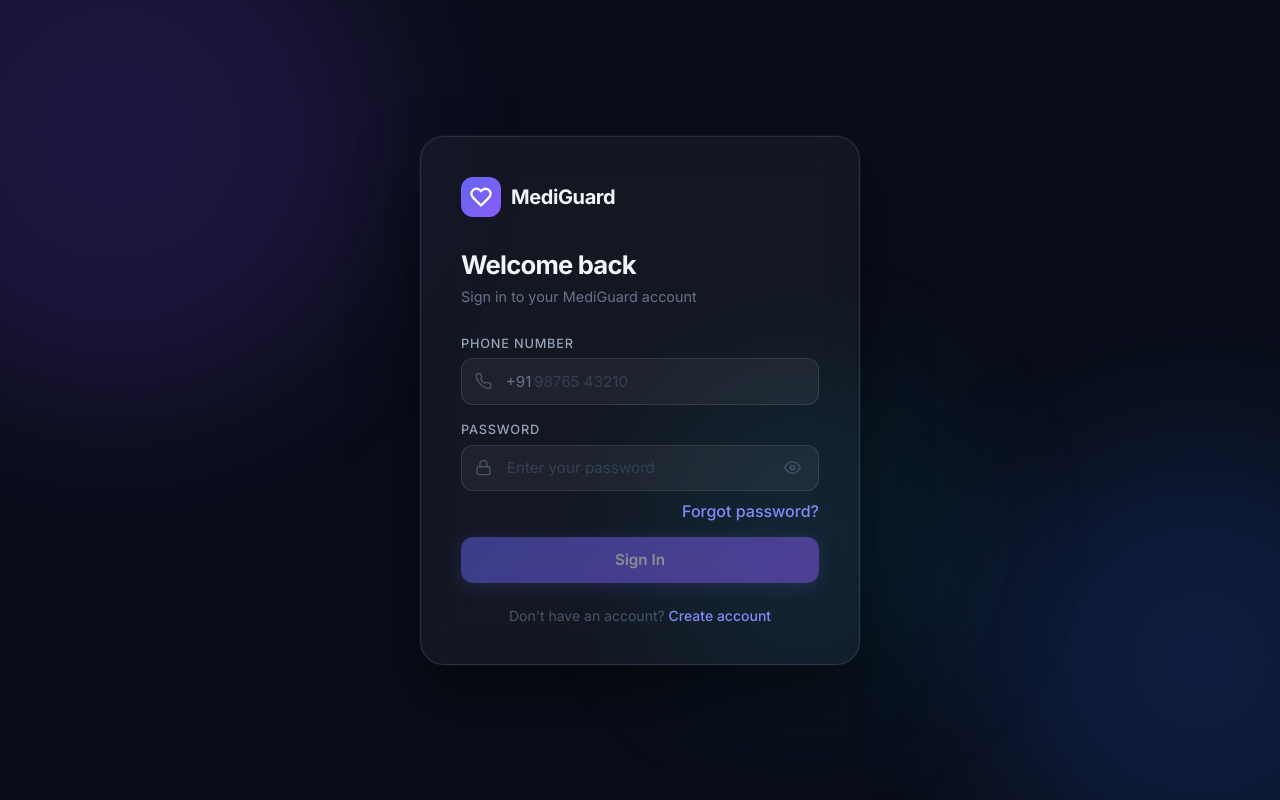
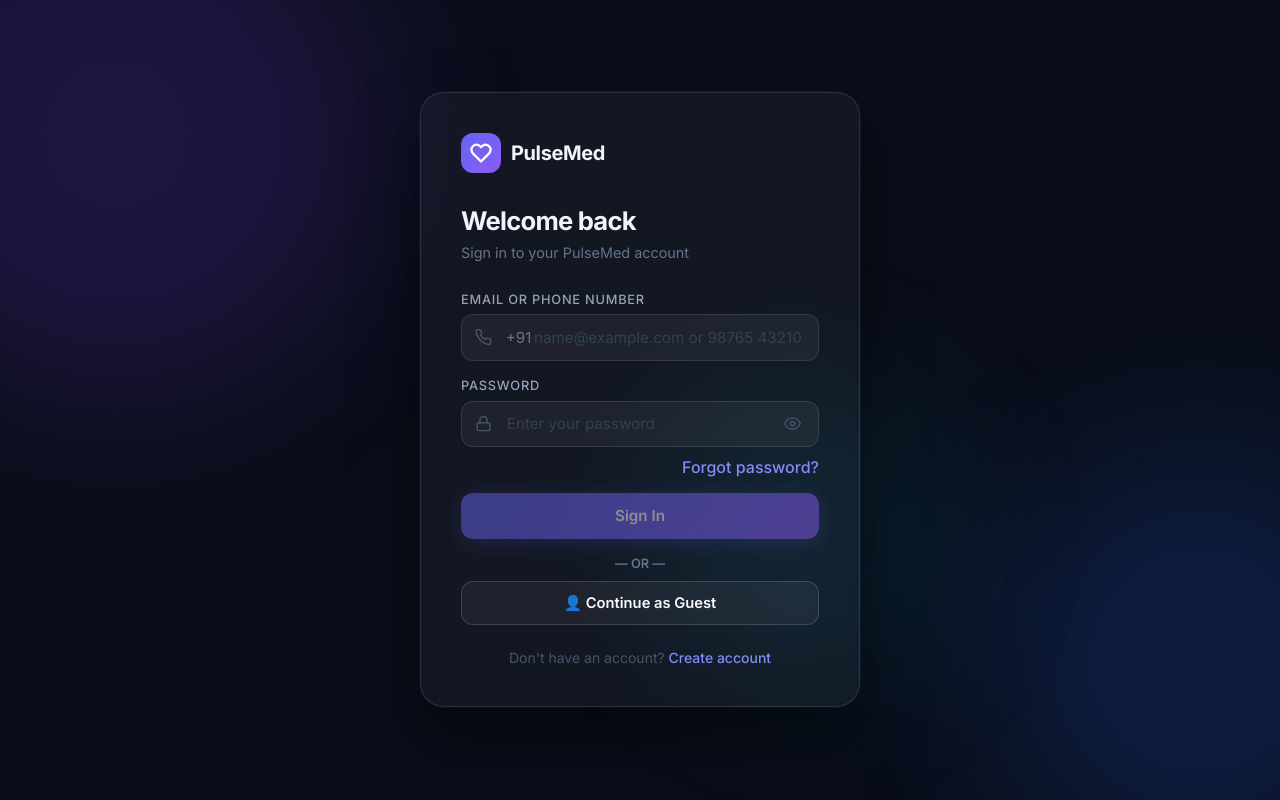
Before and after one commit to its-Sittu/HackInMotion-RICR-HIM-1114, a React (Vite) app: page /auth in a window 1280 px wide. Built offline with nearby package versions, Linux system fonts and the light colour scheme.

Commit message:
Add sleek 40px compact left-aligned action button

```diff
--- a/src/pages/AuthPage.jsx
+++ b/src/pages/AuthPage.jsx
@@ -6,12 +6,32 @@ import '../styles/auth.css'
 // ─── Helpers ──────────────────────────────────────────────────────────────────
 
 const api = async (path, body) => {
+  try {
     const res = await fetch(`/api/auth${path}`, {
       method: 'POST',
       headers: { 'Content-Type': 'application/json' },
       body: JSON.stringify(body)
     })
-  return res.json()
+    const text = await res.text()
+    if (!text || !text.trim()) {
+      return { success: false, message: 'Server returned an empty response. Please try again.' }
+    }
+    try {
+      return JSON.parse(text)
+    } catch {
+      return {
+        success: false,
+        message: res.status >= 500
+          ? 'Server error occurred. Please check backend server.'
+          : `Unexpected server response (${res.status}).`
+      }
+    }
+  } catch (err) {
+    return {
+      success: false,
+      message: err.message || 'Unable to connect to server. Please check your network connection.'
+    }
+  }
 }
 
 const getPasswordStrength = (pw) => {
@@ -37,7 +57,7 @@ function Logo() {
           <path d="M20.84 4.61a5.5 5.5 0 0 0-7.78 0L12 5.67l-1.06-1.06a5.5 5.5 0 0 0-7.78 7.78l1.06 1.06L12 21.23l7.78-7.78 1.06-1.06a5.5 5.5 0 0 0 0-7.78z" />
         </svg>
       </div>
-      <span className="auth-logo-text">MediGuard</span>
+      <span className="auth-logo-text">PulseMed</span>
     </div>
   )
 }
@@ -221,8 +241,9 @@ export default function AuthPage() {
     setSessionToken(''); setError(''); setSuccess('')
   }
 
-  // ── Phone helpers ────────────────────────────────────────
-  const fullPhone = phone.startsWith('+') ? phone : `+91${phone}` // default India prefix
+  // ── Phone / Email helpers ─────────────────────────────────
+  const isEmailInput = phone.includes('@')
+  const fullPhone = isEmailInput ? phone.trim().toLowerCase() : (phone.startsWith('+') ? phone : `+91${phone}`)
 
   // ──────────────────────────────────────────────────────────
   // SIGNUP FLOW: step 0=phone, 1=otp, 2=password, 3=done
@@ -230,32 +251,47 @@ export default function AuthPage() {
 
   const sendSignupOtp = async () => {
     setLoading(true); setError(''); setSuccess('')
+    try {
       const data = await api('/send-otp', { phone: fullPhone, purpose: 'signup' })
-    setLoading(false)
       if (!data.success) return setError(data.message)
-    setSuccess('OTP sent! Check your phone (dev: see server console).')
+      setSuccess(isEmailInput ? 'OTP sent! Please check your email inbox for the code.' : 'OTP sent! Please check your phone for the code.')
       setStep(1)
       startCountdown()
+    } catch (err) {
+      setError(err.message || 'Failed to send OTP. Please try again.')
+    } finally {
+      setLoading(false)
+    }
   }
 
   const verifySignupOtp = async () => {
     setLoading(true); setError(''); setSuccess('')
+    try {
       const data = await api('/verify-otp', { phone: fullPhone, otp, purpose: 'signup' })
-    setLoading(false)
       if (!data.success) return setError(data.message)
       setSessionToken(data.sessionToken)
       setStep(2)
       setOtp('')
       setSuccess('')
+    } catch (err) {
+      setError(err.message || 'Failed to verify OTP.')
+    } finally {
+      setLoading(false)
+    }
   }
 
   const completeSignup = async () => {
     setLoading(true); setError(''); setSuccess('')
+    try {
       const data = await api('/signup', { phone: fullPhone, password, sessionToken })
-    setLoading(false)
       if (!data.success) return setError(data.message)
       login(data.token, data.user)
       setStep(3)
+    } catch (err) {
+      setError(err.message || 'Failed to complete signup.')
+    } finally {
+      setLoading(false)
+    }
   }
 
   // ──────────────────────────────────────────────────────────
@@ -264,11 +300,28 @@ export default function AuthPage() {
 
   const doLogin = async () => {
     setLoading(true); setError('')
+    try {
       const data = await api('/login', { phone: fullPhone, password })
-    setLoading(false)
       if (!data.success) return setError(data.message)
       login(data.token, data.user)
       navigate(from, { replace: true })
+    } catch (err) {
+      setError(err.message || 'Failed to sign in.')
+    } finally {
+      setLoading(false)
+    }
+  }
+
+  const doGuestLogin = () => {
+    const guestUser = {
+      _id: 'guest_user_id',
+      phone: 'guest@pulsemed.com',
+      name: 'Guest User',
+      isPhoneVerified: true
+    }
+    const guestToken = 'pulsemed_guest_session_token'
+    login(guestToken, guestUser)
+    navigate('/dashboard', { replace: true })
   }
 
   // ──────────────────────────────────────────────────────────
@@ -277,29 +330,44 @@ export default function AuthPage() {
 
   const sendResetOtp = async () => {
     setLoading(true); setError(''); setSuccess('')
+    try {
       const data = await api('/forgot-password', { phone: fullPhone })
-    setLoading(false)
       if (!data.success) return setError(data.message)
-    setSuccess('If an account exists, an OTP has been sent.')
+      setSuccess(isEmailInput ? 'If an account exists, an OTP email has been sent. Check your inbox.' : 'If an account exists, an OTP has been sent to your phone.')
       setStep(1)
       startCountdown()
+    } catch (err) {
+      setError(err.message || 'Failed to send reset OTP.')
+    } finally {
+      setLoading(false)
+    }
   }
 
   const verifyResetOtp = async () => {
     setLoading(true); setError(''); setSuccess('')
+    try {
       const data = await api('/verify-otp', { phone: fullPhone, otp, purpose: 'reset' })
-    setLoading(false)
       if (!data.success) return setError(data.message)
       setSessionToken(data.sessionToken)
       setStep(2); setOtp(''); setSuccess('')
+    } catch (err) {
+      setError(err.message || 'Failed to verify OTP.')
+    } finally {
+      setLoading(false)
+    }
   }
 
   const doReset = async () => {
     setLoading(true); setError('')
+    try {
       const data = await api('/reset-password', { phone: fullPhone, password, sessionToken })
-    setLoading(false)
       if (!data.success) return setError(data.message)
       setStep(3)
+    } catch (err) {
+      setError(err.message || 'Failed to reset password.')
+    } finally {
+      setLoading(false)
+    }
   }
 
   // ──────────────────────────────────────────────────────────
@@ -308,9 +376,14 @@ export default function AuthPage() {
   const resendOtp = async () => {
     setOtp(''); setError(''); setSuccess('')
     const purpose = mode === 'forgot' ? 'reset' : 'signup'
-    await api('/send-otp', { phone: fullPhone, purpose })
-    setSuccess('New OTP sent.')
+    try {
+      const data = await api('/send-otp', { phone: fullPhone, purpose })
+      if (!data.success) return setError(data.message)
+      setSuccess(isEmailInput ? 'New OTP sent to your email inbox.' : 'New OTP sent to your phone.')
       startCountdown()
+    } catch (err) {
+      setError(err.message || 'Failed to resend OTP.')
+    }
   }
 
   // ──────────────────────────────────────────────────────────
@@ -331,7 +404,7 @@ export default function AuthPage() {
             </svg>
           </div>
           <h2 className="auth-title">Account Created!</h2>
-          <p className="auth-subtitle">Welcome to MediGuard. Your account is ready.</p>
+          <p className="auth-subtitle">Welcome to PulseMed. Your account is ready.</p>
           <button id="auth-goto-dashboard-btn" className="auth-btn-primary" onClick={() => navigate(from, { replace: true })}>
             Go to Dashboard
             <svg width="18" height="18" viewBox="0 0 24 24" fill="none" stroke="currentColor" strokeWidth="2.5"><path d="M5 12h14M12 5l7 7-7 7"/></svg>
@@ -376,29 +449,34 @@ export default function AuthPage() {
         {mode === 'login' && (
           <>
             <h2 className="auth-title">Welcome back</h2>
-            <p className="auth-subtitle">Sign in to your MediGuard account</p>
+            <p className="auth-subtitle">Sign in to your PulseMed account</p>
 
             <Alert type="error"   message={error} />
             <Alert type="success" message={success} />
 
             <div className="auth-field">
-              <label className="auth-label" htmlFor="login-phone">Phone Number</label>
+              <label className="auth-label" htmlFor="login-phone">Email or Phone Number</label>
               <div className="auth-input-wrap">
                 <span className="auth-input-icon">
+                  {isEmailInput ? (
+                    <svg width="17" height="17" viewBox="0 0 24 24" fill="none" stroke="currentColor" strokeWidth="2" strokeLinecap="round" strokeLinejoin="round">
+                      <path d="M4 4h16c1.1 0 2 .9 2 2v12c0 1.1-.9 2-2 2H4c-1.1 0-2-.9-2-2V6c0-1.1.9-2 2-2z"/><polyline points="22,6 12,13 2,6"/>
+                    </svg>
+                  ) : (
                     <svg width="17" height="17" viewBox="0 0 24 24" fill="none" stroke="currentColor" strokeWidth="2" strokeLinecap="round" strokeLinejoin="round">
                       <path d="M22 16.92v3a2 2 0 0 1-2.18 2 19.79 19.79 0 0 1-8.63-3.07A19.5 19.5 0 0 1 4.69 12 19.79 19.79 0 0 1 1.61 3.38 2 2 0 0 1 3.58 1h3a2 2 0 0 1 2 1.72c.127.96.361 1.903.7 2.81a2 2 0 0 1-.45 2.11L7.91 8.56a16 16 0 0 0 6 6l.92-.92a2 2 0 0 1 2.11-.45c.907.339 1.85.573 2.81.7A2 2 0 0 1 22 16.92z"/>
                     </svg>
+                  )}
                 </span>
-                <span className="auth-phone-prefix">+91</span>
+                {!isEmailInput && <span className="auth-phone-prefix">+91</span>}
                 <input
                   id="login-phone"
-                  className="auth-input has-prefix"
-                  type="tel"
-                  placeholder="98765 43210"
+                  className={`auth-input${!isEmailInput ? ' has-prefix' : ''}`}
+                  type="text"
+                  placeholder="name@example.com or 98765 43210"
                   value={phone}
-                  onChange={e => setPhone(e.target.value.replace(/\D/g, '').slice(0, 10))}
+                  onChange={e => setPhone(e.target.value.includes('@') || /[a-zA-Z]/.test(e.target.value) ? e.target.value : e.target.value.replace(/\D/g, '').slice(0, 10))}
                   disabled={loading}
-                  autoComplete="tel"
                 />
               </div>
             </div>
@@ -430,8 +508,37 @@ export default function AuthPage() {
               {loading ? 'Signing in…' : 'Sign In'}
             </button>
 
+            <div style={{ textAlign: 'center', margin: '0.8rem 0 0.4rem 0' }}>
+              <span style={{ color: '#64748b', fontSize: '0.8rem', fontWeight: 600 }}>— OR —</span>
+            </div>
+
+            <button
+              id="auth-guest-login-btn"
+              type="button"
+              className="auth-btn-secondary"
+              onClick={doGuestLogin}
+              style={{
+                width: '100%',
+                padding: '0.75rem',
+                borderRadius: '12px',
+                border: '1px solid rgba(255, 255, 255, 0.15)',
+                backgroundColor: 'rgba(255, 255, 255, 0.05)',
+                color: '#f8fafc',
+                fontSize: '0.92rem',
+                fontWeight: 600,
+                cursor: 'pointer',
+                display: 'flex',
+                alignItems: 'center',
+                justifyContent: 'center',
+                gap: '0.5rem',
+                transition: 'all 0.2s ease'
+              }}
+            >
+              <span>👤 Continue as Guest</span>
+            </button>
+
             <div className="auth-footer">
-              Don't have an account?{' '}
+              Don&apos;t have an account?{' '}
               <button className="auth-link" id="auth-signup-link" onClick={() => switchMode('signup')}>
                 Create account
               </button>
@@ -447,28 +554,33 @@ export default function AuthPage() {
             {step === 0 && (
               <>
                 <h2 className="auth-title">Create account</h2>
-                <p className="auth-subtitle">Enter your mobile number to get started</p>
+                <p className="auth-subtitle">Enter your email or phone number to get started</p>
                 <Alert type="error" message={error} />
                 <Alert type="success" message={success} />
 
                 <div className="auth-field">
-                  <label className="auth-label" htmlFor="signup-phone">Phone Number</label>
+                  <label className="auth-label" htmlFor="signup-phone">Email or Phone Number</label>
                   <div className="auth-input-wrap">
                     <span className="auth-input-icon">
+                      {isEmailInput ? (
+                        <svg width="17" height="17" viewBox="0 0 24 24" fill="none" stroke="currentColor" strokeWidth="2" strokeLinecap="round" strokeLinejoin="round">
+                          <path d="M4 4h16c1.1 0 2 .9 2 2v12c0 1.1-.9 2-2 2H4c-1.1 0-2-.9-2-2V6c0-1.1.9-2 2-2z"/><polyline points="22,6 12,13 2,6"/>
+                        </svg>
+                      ) : (
                         <svg width="17" height="17" viewBox="0 0 24 24" fill="none" stroke="currentColor" strokeWidth="2" strokeLinecap="round" strokeLinejoin="round">
                           <path d="M22 16.92v3a2 2 0 0 1-2.18 2 19.79 19.79 0 0 1-8.63-3.07A19.5 19.5 0 0 1 4.69 12 19.79 19.79 0 0 1 1.61 3.38 2 2 0 0 1 3.58 1h3a2 2 0 0 1 2 1.72c.127.96.361 1.903.7 2.81a2 2 0 0 1-.45 2.11L7.91 8.56a16 16 0 0 0 6 6l.92-.92a2 2 0 0 1 2.11-.45c.907.339 1.85.573 2.81.7A2 2 0 0 1 22 16.92z"/>
                         </svg>
+                      )}
                     </span>
-                    <span className="auth-phone-prefix">+91</span>
+                    {!isEmailInput && <span className="auth-phone-prefix">+91</span>}
                     <input
                       id="signup-phone"
-                      className="auth-input has-prefix"
-                      type="tel"
-                      placeholder="98765 43210"
+                      className={`auth-input${!isEmailInput ? ' has-prefix' : ''}`}
+                      type="text"
+                      placeholder="name@example.com or 98765 43210"
                       value={phone}
-                      onChange={e => setPhone(e.target.value.replace(/\D/g, '').slice(0, 10))}
+                      onChange={e => setPhone(e.target.value.includes('@') || /[a-zA-Z]/.test(e.target.value) ? e.target.value : e.target.value.replace(/\D/g, '').slice(0, 10))}
                       disabled={loading}
-                      autoComplete="tel"
                     />
                   </div>
                 </div>
@@ -477,7 +589,7 @@ export default function AuthPage() {
                   id="auth-send-otp-btn"
                   className="auth-btn-primary"
                   onClick={sendSignupOtp}
-                  disabled={loading || phone.length < 10}
+                  disabled={loading || phone.length < 4}
                 >
                   {loading ? <span className="auth-spinner" /> : null}
                   {loading ? 'Sending OTP…' : 'Send OTP'}
@@ -492,8 +604,8 @@ export default function AuthPage() {
 
             {step === 1 && (
               <>
-                <h2 className="auth-title">Verify phone</h2>
-                <p className="auth-subtitle">Enter the 6-digit OTP sent to +91 {phone}</p>
+                <h2 className="auth-title">Verify OTP</h2>
+                <p className="auth-subtitle">Enter the 6-digit OTP sent to {isEmailInput ? phone : `+91 ${phone}`}</p>
                 <Alert type="error"   message={error} />
                 <Alert type="success" message={success} />
 
@@ -528,7 +640,7 @@ export default function AuthPage() {
                 </button>
 
                 <button className="auth-btn-secondary" onClick={() => { setStep(0); setOtp(''); setError('') }}>
-                  ← Change number
+                  ← Change email/number
                 </button>
               </>
             )}
@@ -573,28 +685,33 @@ export default function AuthPage() {
             {step === 0 && (
               <>
                 <h2 className="auth-title">Reset password</h2>
-                <p className="auth-subtitle">Enter your registered phone number</p>
+                <p className="auth-subtitle">Enter your registered email or phone number</p>
                 <Alert type="error"   message={error} />
                 <Alert type="success" message={success} />
 
                 <div className="auth-field">
-                  <label className="auth-label" htmlFor="reset-phone">Phone Number</label>
+                  <label className="auth-label" htmlFor="reset-phone">Email or Phone Number</label>
                   <div className="auth-input-wrap">
                     <span className="auth-input-icon">
+                      {isEmailInput ? (
+                        <svg width="17" height="17" viewBox="0 0 24 24" fill="none" stroke="currentColor" strokeWidth="2" strokeLinecap="round" strokeLinejoin="round">
+                          <path d="M4 4h16c1.1 0 2 .9 2 2v12c0 1.1-.9 2-2 2H4c-1.1 0-2-.9-2-2V6c0-1.1.9-2 2-2z"/><polyline points="22,6 12,13 2,6"/>
+                        </svg>
+                      ) : (
                         <svg width="17" height="17" viewBox="0 0 24 24" fill="none" stroke="currentColor" strokeWidth="2" strokeLinecap="round" strokeLinejoin="round">
                           <path d="M22 16.92v3a2 2 0 0 1-2.18 2 19.79 19.79 0 0 1-8.63-3.07A19.5 19.5 0 0 1 4.69 12 19.79 19.79 0 0 1 1.61 3.38 2 2 0 0 1 3.58 1h3a2 2 0 0 1 2 1.72c.127.96.361 1.903.7 2.81a2 2 0 0 1-.45 2.11L7.91 8.56a16 16 0 0 0 6 6l.92-.92a2 2 0 0 1 2.11-.45c.907.339 1.85.573 2.81.7A2 2 0 0 1 22 16.92z"/>
                         </svg>
+                      )}
                     </span>
-                    <span className="auth-phone-prefix">+91</span>
+                    {!isEmailInput && <span className="auth-phone-prefix">+91</span>}
                     <input
                       id="reset-phone"
-                      className="auth-input has-prefix"
-                      type="tel"
-                      placeholder="98765 43210"
+                      className={`auth-input${!isEmailInput ? ' has-prefix' : ''}`}
+                      type="text"
+                      placeholder="name@example.com or 98765 43210"
                       value={phone}
-                      onChange={e => setPhone(e.target.value.replace(/\D/g, '').slice(0, 10))}
+                      onChange={e => setPhone(e.target.value.includes('@') || /[a-zA-Z]/.test(e.target.value) ? e.target.value : e.target.value.replace(/\D/g, '').slice(0, 10))}
                       disabled={loading}
-                      autoComplete="tel"
                     />
                   </div>
                 </div>
@@ -603,7 +720,7 @@ export default function AuthPage() {
                   id="auth-reset-send-otp-btn"
                   className="auth-btn-primary"
                   onClick={sendResetOtp}
-                  disabled={loading || phone.length < 10}
+                  disabled={loading || phone.length < 4}
                 >
                   {loading ? <span className="auth-spinner" /> : null}
                   {loading ? 'Sending OTP…' : 'Send Reset OTP'}
@@ -618,7 +735,7 @@ export default function AuthPage() {
             {step === 1 && (
               <>
                 <h2 className="auth-title">Enter OTP</h2>
-                <p className="auth-subtitle">6-digit code sent to +91 {phone}</p>
+                <p className="auth-subtitle">6-digit code sent to {isEmailInput ? phone : `+91 ${phone}`}</p>
                 <Alert type="error"   message={error} />
                 <Alert type="success" message={success} />
 
--- a/src/pages/LandingPage.jsx
+++ b/src/pages/LandingPage.jsx
@@ -1,11 +1,21 @@
 import React from 'react'
 import { useNavigate } from 'react-router-dom'
+import { useAuth } from '../context/AuthContext'
 import '../styles/landing.css'
 
 export default function LandingPage() {
   const navigate = useNavigate()
+  const { login } = useAuth()
 
   const handleGuestContinue = () => {
+    const guestUser = {
+      _id: 'guest_user_id',
+      phone: 'guest@pulsemed.com',
+      name: 'Guest User',
+      isPhoneVerified: true
+    }
+    const guestToken = 'pulsemed_guest_session_token'
+    login(guestToken, guestUser)
     navigate('/dashboard')
   }
 
@@ -83,7 +93,7 @@ export default function LandingPage() {
               <path d="M20.84 4.61a5.5 5.5 0 0 0-7.78 0L12 5.67l-1.06-1.06a5.5 5.5 0 0 0-7.78 7.78l1.06 1.06L12 21.23l7.78-7.78 1.06-1.06a5.5 5.5 0 0 0 0-7.78z" />
             </svg>
           </div>
-          <span className="landing-brand-name">MediGuard</span>
+          <span className="landing-brand-name">PulseMed</span>
         </div>
 
         {/* CTA Buttons */}
```
Lines whose indentation alone changed are shown as unchanged.
